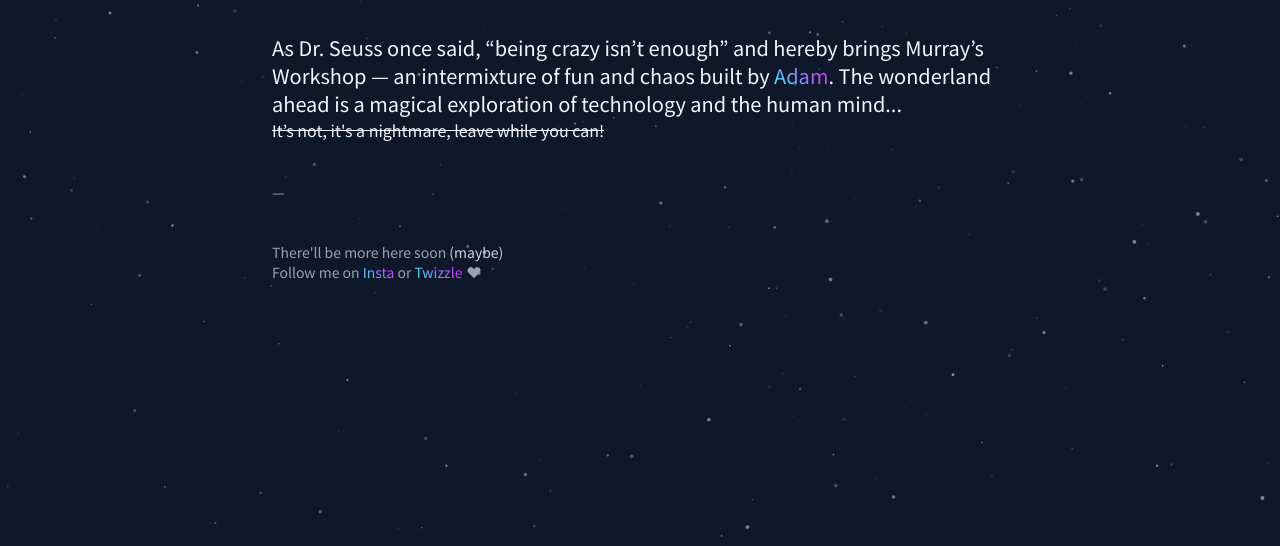
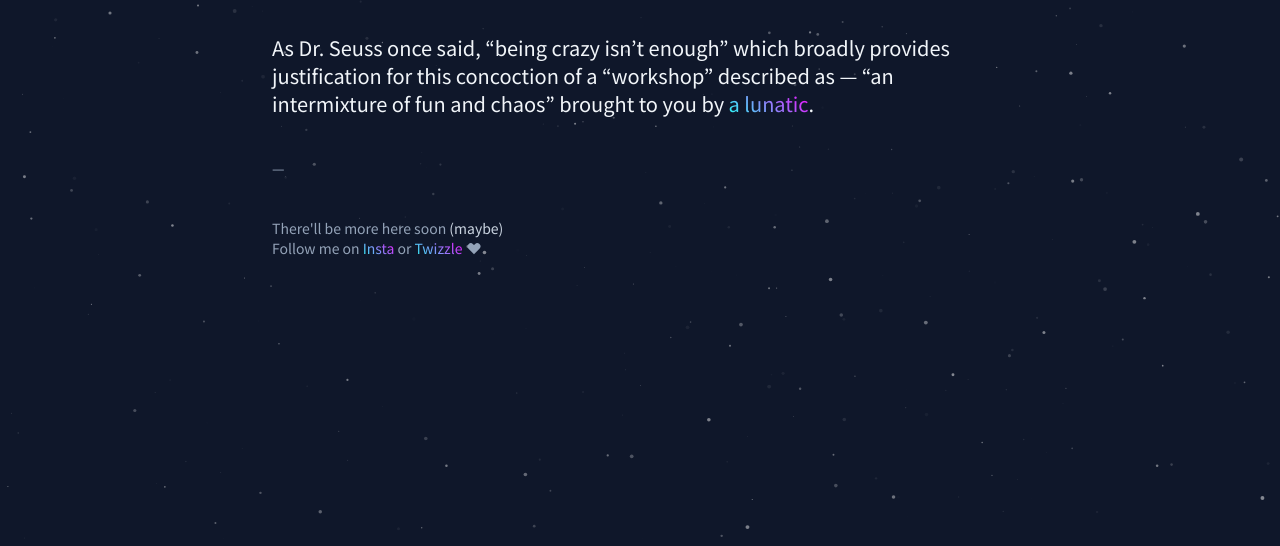
Before and after one commit to thatsamurray/murraysworkshop, a plain HTML site: page index.html in a window 1280 px wide. Shown: the part 254-800 px from the top of the page. Drawn offline with nearby package versions, Linux system fonts and the light colour scheme; a web font is replaced by a local one.

Commit message:
Add files via upload

```diff
--- a/index.html
+++ b/index.html
@@ -29,8 +29,7 @@
         <h1 class="font-serif text-5xl md:text-7xl mb-10">mrry!</h1>
     </header>
     <p class="font-sans leading-8 text-lg md:text-xl">
-        As Dr. Seuss once said, “being crazy isn’t enough” and hereby brings Murray’s Workshop — an intermixture of fun and chaos built by <a href="">Adam</a>. The wonderland ahead is a magical exploration of technology and the human mind... </p>
-    <p><strike class="">It’s not, it's a nightmare, leave while you can!</strike></p>
+        As Dr. Seuss once said, “being crazy isn’t enough” which broadly provides justification for this concoction of a “workshop” described as — “an intermixture of fun and chaos” brought to you by <a href="#">a lunatic</a>.</a></p>
     <p class="flex flex-col text-sm text-gray-400">
         <span class="my-6 md:my-10">—</span>
         <span>There'll be more here soon <span class="text-gray-300">(maybe)</span></span>
```
